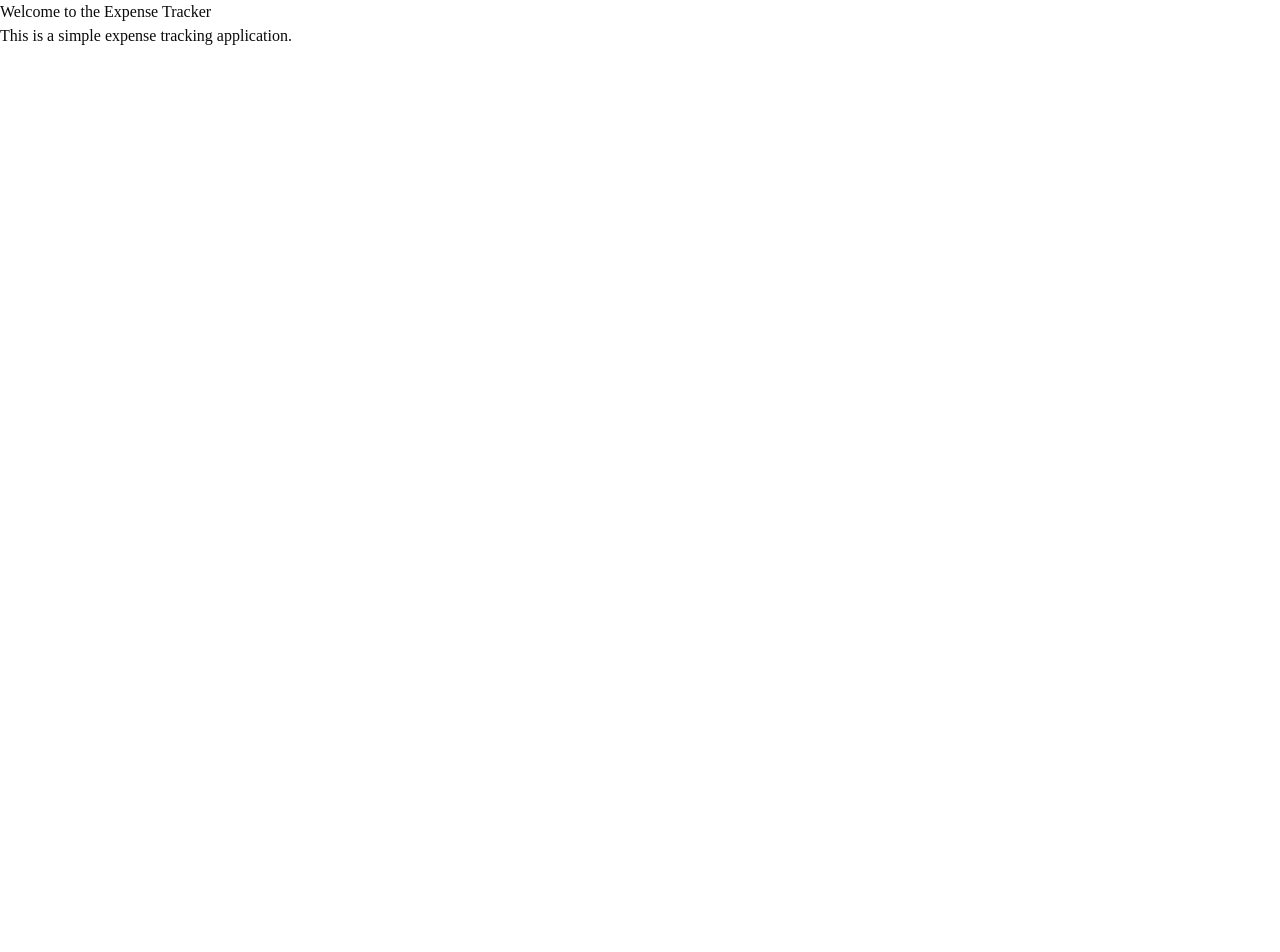
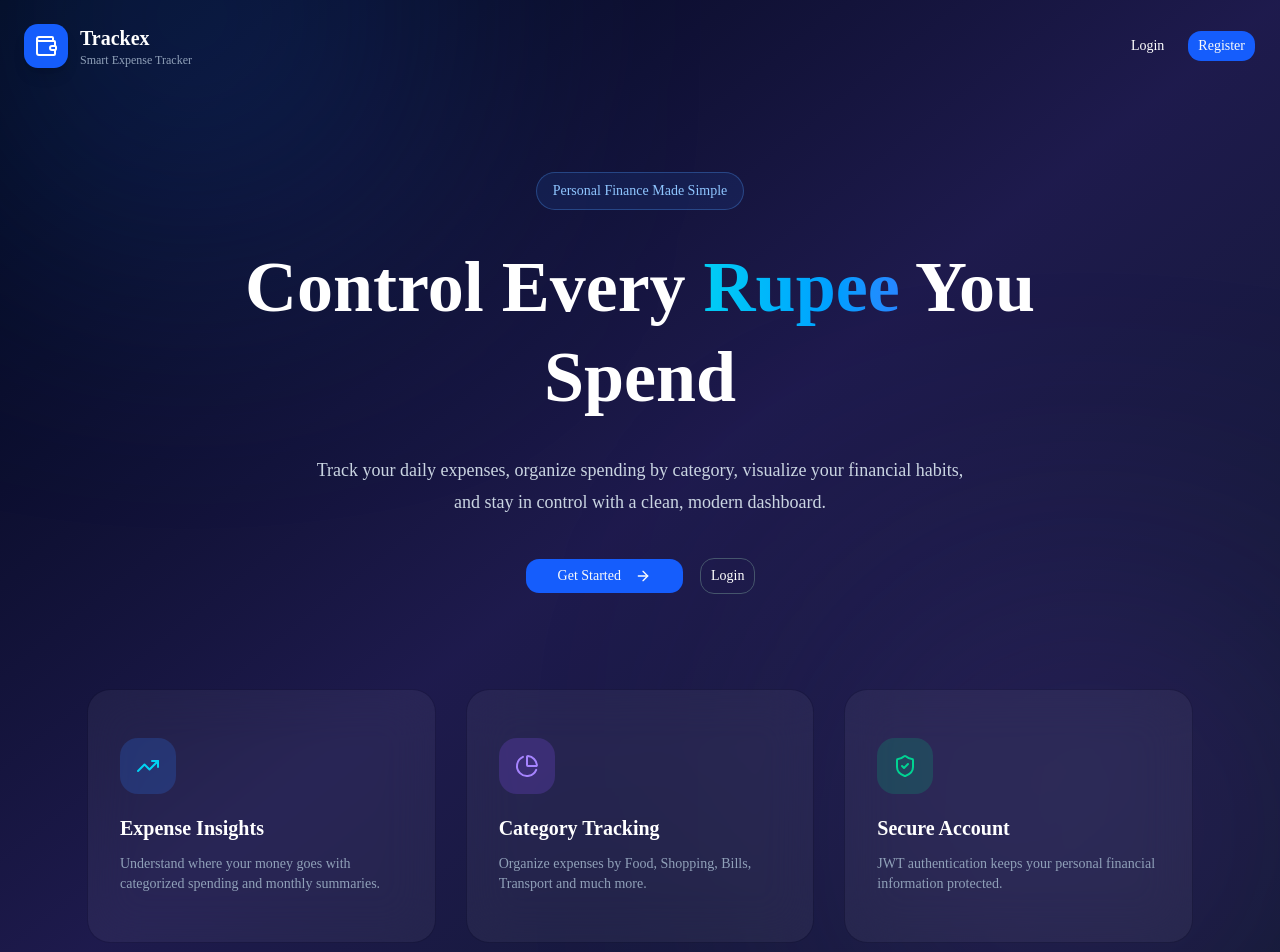
Before and after one commit to Samuel-joseph05/trackEx-pro-frontend, a Next.js app: page / in a window 1280 px wide. Shown: the top 952 px of the page. Before the commit the page ends 800 px from the top, so only its background shows below. Built offline with nearby package versions, Linux system fonts and the light colour scheme.

Commit message:
feat: redesign Home page with new layout and navigation for enhanced user experience

```diff
--- a/app/page.js
+++ b/app/page.js
@@ -1,10 +1,221 @@
-import Image from "next/image";
+import Link from "next/link";
+import {
+  ArrowRight,
+  Wallet,
+  PieChart,
+  ShieldCheck,
+  TrendingUp,
+} from "lucide-react";
+
+import { Button } from "@/components/ui/button";
+import {
+  Card,
+  CardContent,
+} from "@/components/ui/card";
 
 export default function Home() {
   return (
-    <div>
-      <h1>Welcome to the Expense Tracker</h1>
-      <p>This is a simple expense tracking application.</p>
-    </div>
+  <main className="relative min-h-screen overflow-hidden bg-gradient-to-br from-sky-100 via-cyan-50 to-indigo-100">
+
+      {/* Background */}
+
+      <div className="absolute inset-0 bg-linear-to-br from-slate-950 via-indigo-950 to-slate-900" />
+
+      <div className="absolute -top-44 left-0 h-96 w-96 rounded-full bg-blue-500/30 blur-[140px]" />
+
+      <div className="absolute bottom-0 right-0 h-96 w-96 rounded-full bg-violet-500/30 blur-[160px]" />
+
+      {/* Navbar */}
+
+      <nav className="relative z-20">
+
+        <div className="mx-auto flex max-w-7xl items-center justify-between px-6 py-6">
+
+          <div className="flex items-center gap-3">
+
+            <div className="flex h-11 w-11 items-center justify-center rounded-xl bg-blue-600 shadow-lg">
+
+              <Wallet className="h-6 w-6 text-white" />
+
+            </div>
+
+            <div>
+
+              <h1 className="text-xl font-bold text-white">
+                Trackex
+              </h1>
+
+              <p className="text-xs text-slate-400">
+                Smart Expense Tracker
+              </p>
+
+            </div>
+
+          </div>
+
+          <div className="flex gap-3">
+
+            <Link href="/login">
+
+              <Button
+                variant="ghost"
+                className="text-white hover:bg-white/10"
+              >
+                Login
+              </Button>
+
+            </Link>
+
+            <Link href="/register">
+
+              <Button className="rounded-xl bg-blue-600 hover:bg-blue-700">
+                Register
+              </Button>
+
+            </Link>
+
+          </div>
+
+        </div>
+
+      </nav>
+
+      {/* Hero */}
+
+      <section className="relative z-20 mx-auto flex max-w-7xl flex-col items-center px-6 pt-20 text-center">
+
+        <span className="rounded-full border border-blue-400/30 bg-blue-500/10 px-4 py-2 text-sm text-blue-300">
+          Personal Finance Made Simple
+        </span>
+
+        <h1 className="mt-8 max-w-4xl text-5xl font-extrabold leading-tight text-white md:text-7xl">
+
+          Control Every
+
+          <span className="bg-linear-to-r from-cyan-400 to-blue-500 bg-clip-text text-transparent">
+            {" "}
+            Rupee{" "}
+          </span>
+
+          You Spend
+
+        </h1>
+
+        <p className="mt-8 max-w-2xl text-lg leading-8 text-slate-300">
+
+          Track your daily expenses, organize spending by category,
+          visualize your financial habits, and stay in control with
+          a clean, modern dashboard.
+
+        </p>
+
+        <div className="mt-10 flex flex-wrap justify-center gap-4">
+
+          <Link href="/register">
+
+            <Button
+              size="lg"
+              className="rounded-xl bg-blue-600 px-8 hover:bg-blue-700"
+            >
+              Get Started
+
+              <ArrowRight className="ml-2 h-5 w-5" />
+
+            </Button>
+
+          </Link>
+
+          <Link href="/login">
+
+            <Button
+              size="lg"
+              variant="outline"
+              className="rounded-xl border-slate-600 bg-transparent text-white hover:bg-white/10"
+            >
+              Login
+            </Button>
+
+          </Link>
+
+        </div>
+
+      </section>
+
+      {/* Feature Cards */}
+
+      <section className="relative z-20 mx-auto mt-24 grid max-w-6xl gap-8 px-6 pb-20 md:grid-cols-3">
+
+        <Card className="rounded-3xl border-white/10 bg-white/5 backdrop-blur-xl">
+
+          <CardContent className="p-8">
+
+            <div className="mb-5 flex h-14 w-14 items-center justify-center rounded-2xl bg-blue-500/20">
+
+              <TrendingUp className="text-cyan-400" />
+
+            </div>
+
+            <h3 className="text-xl font-semibold text-white">
+              Expense Insights
+            </h3>
+
+            <p className="mt-3 text-slate-400">
+              Understand where your money goes with categorized
+              spending and monthly summaries.
+            </p>
+
+          </CardContent>
+
+        </Card>
+
+        <Card className="rounded-3xl border-white/10 bg-white/5 backdrop-blur-xl">
+
+          <CardContent className="p-8">
+
+            <div className="mb-5 flex h-14 w-14 items-center justify-center rounded-2xl bg-violet-500/20">
+
+              <PieChart className="text-violet-400" />
+
+            </div>
+
+            <h3 className="text-xl font-semibold text-white">
+              Category Tracking
+            </h3>
+
+            <p className="mt-3 text-slate-400">
+              Organize expenses by Food, Shopping, Bills,
+              Transport and much more.
+            </p>
+
+          </CardContent>
+
+        </Card>
+
+        <Card className="rounded-3xl border-white/10 bg-white/5 backdrop-blur-xl">
+
+          <CardContent className="p-8">
+
+            <div className="mb-5 flex h-14 w-14 items-center justify-center rounded-2xl bg-emerald-500/20">
+
+              <ShieldCheck className="text-emerald-400" />
+
+            </div>
+
+            <h3 className="text-xl font-semibold text-white">
+              Secure Account
+            </h3>
+
+            <p className="mt-3 text-slate-400">
+              JWT authentication keeps your personal financial
+              information protected.
+            </p>
+
+          </CardContent>
+
+        </Card>
+
+      </section>
+
+    </main>
   );
 }
```
